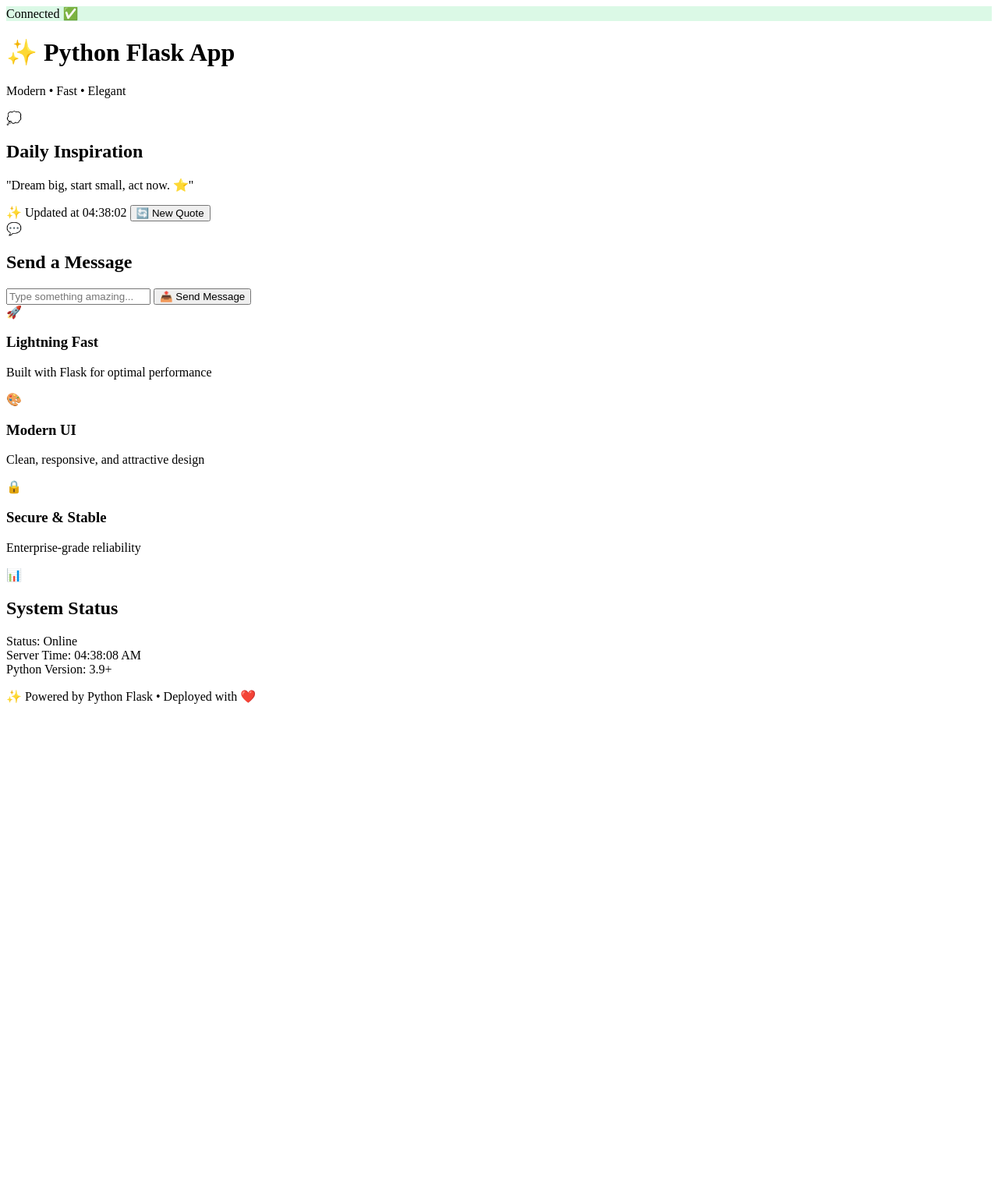
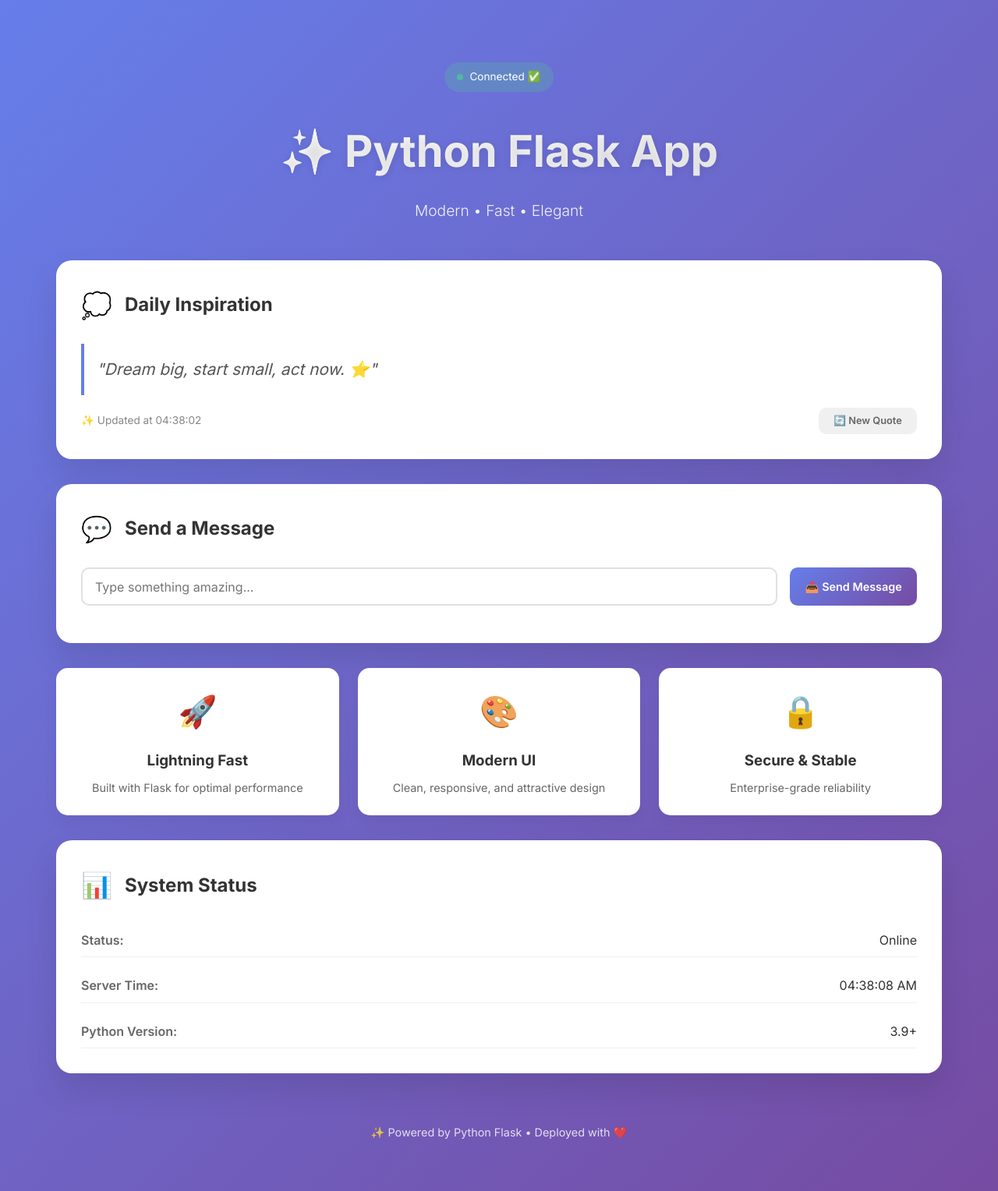
Before and after one commit to krish-devopss/python-webapp, a Flask app: page / in a window 1280 px wide. Shown: the whole page at 78% size. Before the commit the page ends 903 px from the top, so only its background shows below. Run offline with Flask 3, Linux system fonts and the light colour scheme.

Commit message:
Update style.css

```diff
--- a/static/css/style.css
+++ b/static/css/style.css
@@ -1,104 +1,308 @@
-<!DOCTYPE html>
-<html lang="en">
-<head>
-    <meta charset="UTF-8">
-    <meta name="viewport" content="width=device-width, initial-scale=1.0">
-    <title>✨ Python WebApp | Modern Static Application</title>
-    <link rel="stylesheet" href="{{ url_for('static', filename='css/style.css') }}">
-    <link href="https://fonts.googleapis.com/css2?family=Inter:opsz,wght@14..32,300;14..32,400;14..32,600;14..32,700&display=swap" rel="stylesheet">
-</head>
-<body>
-    <div class="container">
-        <!-- Header Section -->
-        <header class="hero">
-            <div class="status-badge" id="statusBadge">
-                <span class="dot"></span>
-                Checking connection...
-            </div>
-            <h1 class="glow-text">✨ Python Flask App</h1>
-            <p class="subtitle">Modern • Fast • Elegant</p>
-        </header>
+* {
+    margin: 0;
+    padding: 0;
+    box-sizing: border-box;
+}
 
-        <!-- Main Content -->
-        <main>
-            <!-- Quote Card -->
-            <div class="card quote-card">
-                <div class="card-header">
-                    <span class="icon">💭</span>
-                    <h2>Daily Inspiration</h2>
-                </div>
-                <p class="quote-text" id="quoteText">Loading...</p>
-                <div class="quote-footer">
-                    <span class="time-badge" id="quoteTime"></span>
-                    <button class="btn btn-small" onclick="fetchNewQuote()">
-                        🔄 New Quote
-                    </button>
-                </div>
-            </div>
+body {
+    font-family: 'Inter', -apple-system, BlinkMacSystemFont, 'Segoe UI', sans-serif;
+    background: linear-gradient(135deg, #667eea 0%, #764ba2 100%);
+    min-height: 100vh;
+    color: #333;
+    line-height: 1.6;
+}
 
-            <!-- Interactive Section -->
-            <div class="card interactive-card">
-                <div class="card-header">
-                    <span class="icon">💬</span>
-                    <h2>Send a Message</h2>
-                </div>
-                <div class="input-group">
-                    <input type="text" id="messageInput" placeholder="Type something amazing..." class="modern-input">
-                    <button onclick="sendMessage()" class="btn btn-primary">
-                        📤 Send Message
-                    </button>
-                </div>
-                <div id="messageResponse" class="message-response hidden"></div>
-            </div>
+.container {
+    max-width: 1200px;
+    margin: 0 auto;
+    padding: 2rem;
+}
 
-            <!-- Features Grid -->
-            <div class="features-grid">
-                <div class="feature-card">
-                    <div class="feature-icon">🚀</div>
-                    <h3>Lightning Fast</h3>
-                    <p>Built with Flask for optimal performance</p>
-                </div>
-                <div class="feature-card">
-                    <div class="feature-icon">🎨</div>
-                    <h3>Modern UI</h3>
-                    <p>Clean, responsive, and attractive design</p>
-                </div>
-                <div class="feature-card">
-                    <div class="feature-icon">🔒</div>
-                    <h3>Secure & Stable</h3>
-                    <p>Enterprise-grade reliability</p>
-                </div>
-            </div>
+/* Hero Section */
+.hero {
+    text-align: center;
+    padding: 3rem 1rem;
+    animation: fadeInUp 0.8s ease-out;
+}
 
-            <!-- Server Info -->
-            <div class="card info-card">
-                <div class="card-header">
-                    <span class="icon">📊</span>
-                    <h2>System Status</h2>
-                </div>
-                <div class="info-grid">
-                    <div class="info-item">
-                        <span class="info-label">Status:</span>
-                        <span class="info-value" id="serverStatus">Checking...</span>
-                    </div>
-                    <div class="info-item">
-                        <span class="info-label">Server Time:</span>
-                        <span class="info-value" id="serverTime">-</span>
-                    </div>
-                    <div class="info-item">
-                        <span class="info-label">Python Version:</span>
-                        <span class="info-value">3.9+</span>
-                    </div>
-                </div>
-            </div>
-        </main>
+.glow-text {
+    font-size: 3.5rem;
+    font-weight: 800;
+    background: linear-gradient(135deg, #fff 0%, #f0f0f0 100%);
+    -webkit-background-clip: text;
+    background-clip: text;
+    color: transparent;
+    text-shadow: 0 2px 10px rgba(0,0,0,0.1);
+    margin-bottom: 1rem;
+}
 
-        <!-- Footer -->
-        <footer>
-            <p>✨ Powered by Python Flask • Deployed with ❤️</p>
-        </footer>
-    </div>
+.subtitle {
+    font-size: 1.2rem;
+    color: rgba(255,255,255,0.9);
+    font-weight: 300;
+}
 
-    <script src="{{ url_for('static', filename='js/script.js') }}"></script>
-</body>
-</html>
+.status-badge {
+    display: inline-flex;
+    align-items: center;
+    gap: 0.5rem;
+    background: rgba(255,255,255,0.2);
+    backdrop-filter: blur(10px);
+    padding: 0.5rem 1rem;
+    border-radius: 50px;
+    font-size: 0.85rem;
+    color: white;
+    margin-bottom: 2rem;
+}
+
+.dot {
+    width: 8px;
+    height: 8px;
+    background: #4ade80;
+    border-radius: 50%;
+    animation: pulse 2s infinite;
+}
+
+/* Cards */
+.card {
+    background: white;
+    border-radius: 20px;
+    padding: 2rem;
+    margin-bottom: 2rem;
+    box-shadow: 0 20px 40px rgba(0,0,0,0.1);
+    transition: transform 0.3s ease, box-shadow 0.3s ease;
+    animation: fadeInUp 0.6s ease-out;
+}
+
+.card:hover {
+    transform: translateY(-5px);
+    box-shadow: 0 25px 50px rgba(0,0,0,0.15);
+}
+
+.card-header {
+    display: flex;
+    align-items: center;
+    gap: 1rem;
+    margin-bottom: 1.5rem;
+}
+
+.icon {
+    font-size: 2rem;
+}
+
+.card-header h2 {
+    font-size: 1.5rem;
+    color: #333;
+}
+
+/* Quote Card */
+.quote-text {
+    font-size: 1.3rem;
+    color: #555;
+    font-style: italic;
+    padding: 1rem 0;
+    border-left: 4px solid #667eea;
+    padding-left: 1rem;
+    margin: 1rem 0;
+}
+
+.quote-footer {
+    display: flex;
+    justify-content: space-between;
+    align-items: center;
+    margin-top: 1rem;
+}
+
+.time-badge {
+    font-size: 0.85rem;
+    color: #888;
+}
+
+/* Buttons */
+.btn {
+    padding: 0.6rem 1.2rem;
+    border: none;
+    border-radius: 10px;
+    font-size: 0.9rem;
+    font-weight: 600;
+    cursor: pointer;
+    transition: all 0.3s ease;
+    font-family: inherit;
+}
+
+.btn-primary {
+    background: linear-gradient(135deg, #667eea 0%, #764ba2 100%);
+    color: white;
+}
+
+.btn-primary:hover {
+    transform: translateY(-2px);
+    box-shadow: 0 10px 20px rgba(102,126,234,0.3);
+}
+
+.btn-small {
+    background: #f0f0f0;
+    color: #666;
+    font-size: 0.8rem;
+}
+
+.btn-small:hover {
+    background: #e0e0e0;
+}
+
+/* Input */
+.input-group {
+    display: flex;
+    gap: 1rem;
+    margin-bottom: 1rem;
+}
+
+.modern-input {
+    flex: 1;
+    padding: 0.8rem 1rem;
+    border: 2px solid #e0e0e0;
+    border-radius: 10px;
+    font-size: 1rem;
+    transition: all 0.3s ease;
+    font-family: inherit;
+}
+
+.modern-input:focus {
+    outline: none;
+    border-color: #667eea;
+    box-shadow: 0 0 0 3px rgba(102,126,234,0.1);
+}
+
+.message-response {
+    margin-top: 1rem;
+    padding: 1rem;
+    background: #f0fdf4;
+    border-left: 4px solid #4ade80;
+    border-radius: 10px;
+    animation: slideDown 0.3s ease;
+}
+
+.hidden {
+    display: none;
+}
+
+/* Features Grid */
+.features-grid {
+    display: grid;
+    grid-template-columns: repeat(auto-fit, minmax(250px, 1fr));
+    gap: 1.5rem;
+    margin-bottom: 2rem;
+}
+
+.feature-card {
+    background: white;
+    padding: 1.5rem;
+    border-radius: 15px;
+    text-align: center;
+    transition: transform 0.3s ease;
+    box-shadow: 0 10px 20px rgba(0,0,0,0.05);
+}
+
+.feature-card:hover {
+    transform: translateY(-5px);
+}
+
+.feature-icon {
+    font-size: 2.5rem;
+    margin-bottom: 1rem;
+}
+
+.feature-card h3 {
+    margin-bottom: 0.5rem;
+    color: #333;
+}
+
+.feature-card p {
+    color: #666;
+    font-size: 0.9rem;
+}
+
+/* Info Grid */
+.info-grid {
+    display: grid;
+    gap: 1rem;
+}
+
+.info-item {
+    display: flex;
+    justify-content: space-between;
+    padding: 0.5rem 0;
+    border-bottom: 1px solid #f0f0f0;
+}
+
+.info-label {
+    font-weight: 600;
+    color: #666;
+}
+
+.info-value {
+    color: #333;
+}
+
+/* Footer */
+footer {
+    text-align: center;
+    padding: 2rem;
+    color: rgba(255,255,255,0.8);
+    font-size: 0.9rem;
+}
+
+/* Animations */
+@keyframes fadeInUp {
+    from {
+        opacity: 0;
+        transform: translateY(20px);
+    }
+    to {
+        opacity: 1;
+        transform: translateY(0);
+    }
+}
+
+@keyframes slideDown {
+    from {
+        opacity: 0;
+        transform: translateY(-10px);
+    }
+    to {
+        opacity: 1;
+        transform: translateY(0);
+    }
+}
+
+@keyframes pulse {
+    0%, 100% {
+        opacity: 1;
+    }
+    50% {
+        opacity: 0.5;
+    }
+}
+
+/* Responsive */
+@media (max-width: 768px) {
+    .container {
+        padding: 1rem;
+    }
+
+    .glow-text {
+        font-size: 2rem;
+    }
+
+    .input-group {
+        flex-direction: column;
+    }
+
+    .features-grid {
+        grid-template-columns: 1fr;
+    }
+
+    .quote-text {
+        font-size: 1rem;
+    }
+}
```
